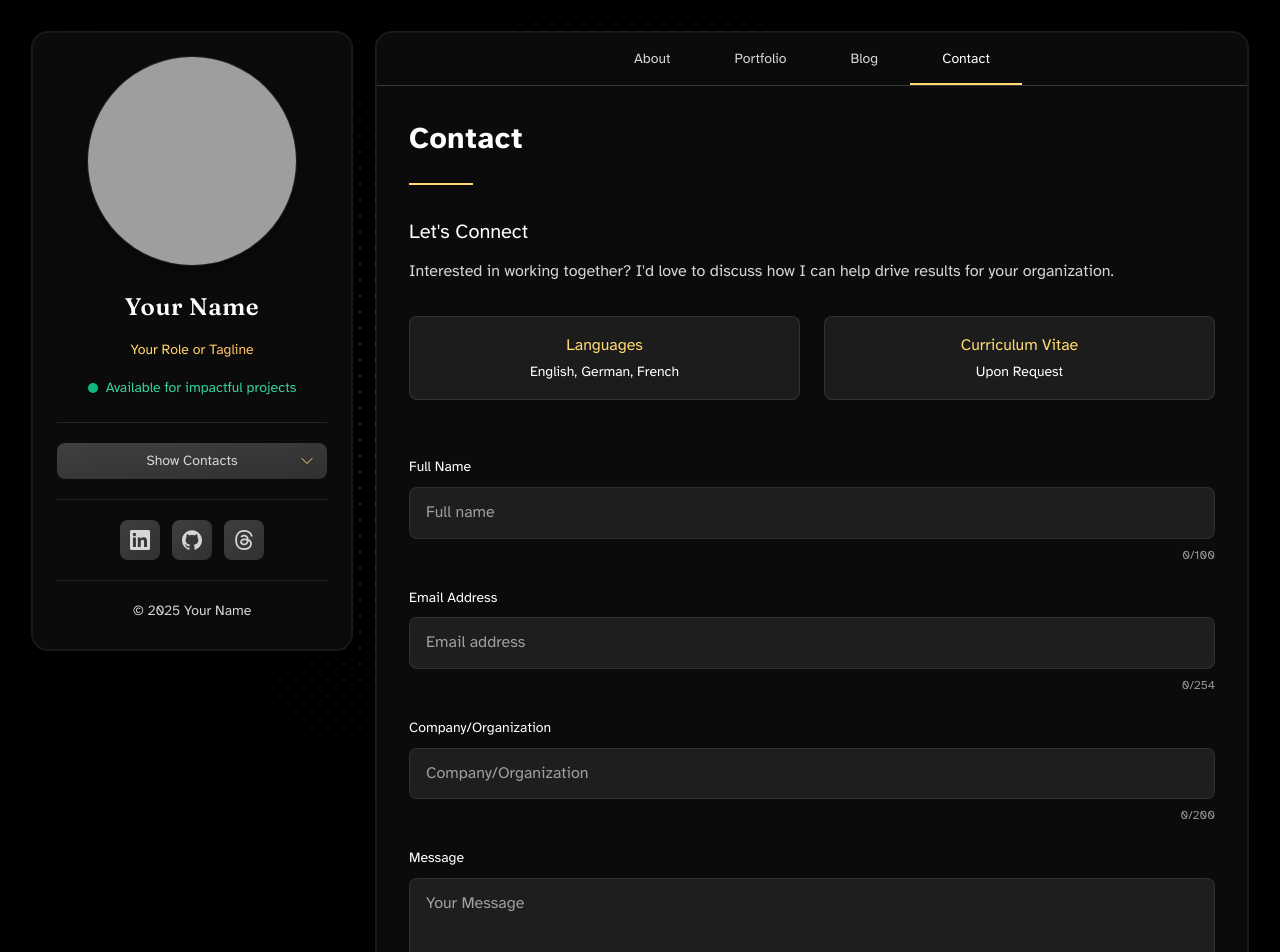
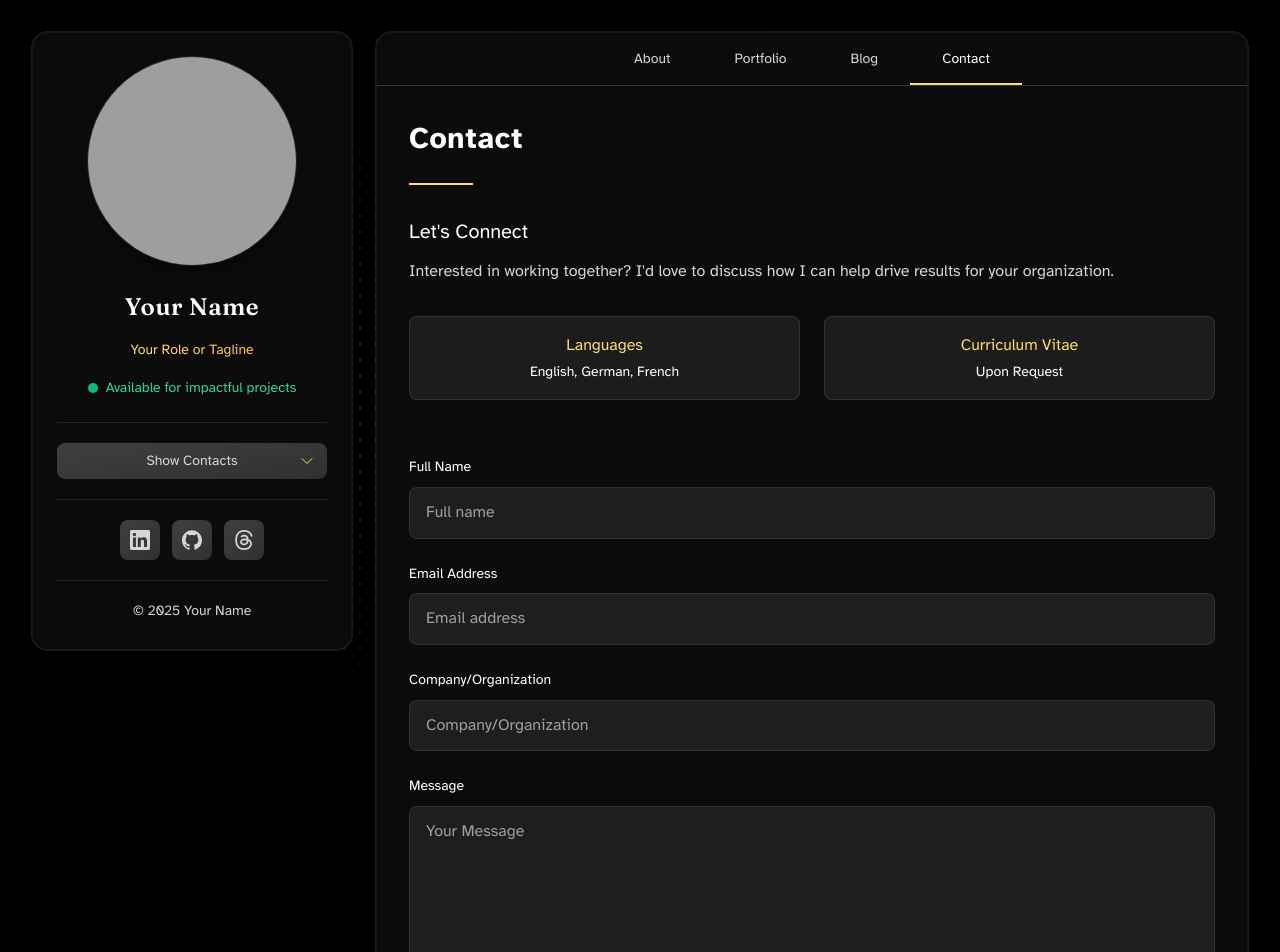
Before and after one commit to Econowiz/portfolio-card-template, a React (Vite) app: page /#/contact in a window 1280 px wide. Shown: the top 952 px of the page. Built offline with nearby package versions, Linux system fonts and the light colour scheme; grey boxes are pictures that could not be loaded.

Commit message:
style(contact): hide character counters on key inputs

```diff
--- a/src/components/sections/Contact.tsx
+++ b/src/components/sections/Contact.tsx
@@ -206,7 +206,7 @@ const Contact = () => {
             register={register('fullName', contactFormValidation.fullName)}
             error={errors.fullName}
             maxLength={100}
-            showCharacterCount={true}
+            showCharacterCount={false}
             realTimeValidation={realTimeValidators.validateNameRealTime}
           />
 
@@ -217,7 +217,7 @@ const Contact = () => {
             register={register('email', contactFormValidation.email)}
             error={errors.email}
             maxLength={254}
-            showCharacterCount={true}
+            showCharacterCount={false}
             realTimeValidation={realTimeValidators.validateEmailRealTime}
           />
 
@@ -228,7 +228,7 @@ const Contact = () => {
             register={register('company', contactFormValidation.company)}
             error={errors.company}
             maxLength={200}
-            showCharacterCount={true}
+            showCharacterCount={false}
             realTimeValidation={realTimeValidators.validateCompanyRealTime}
           />
 
```
